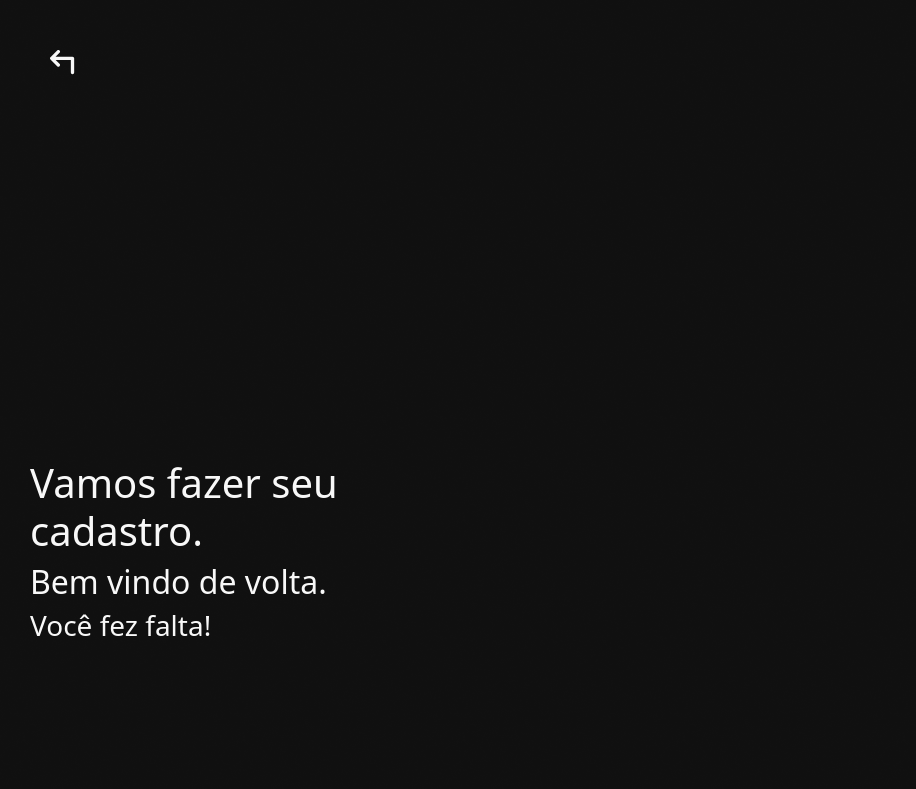
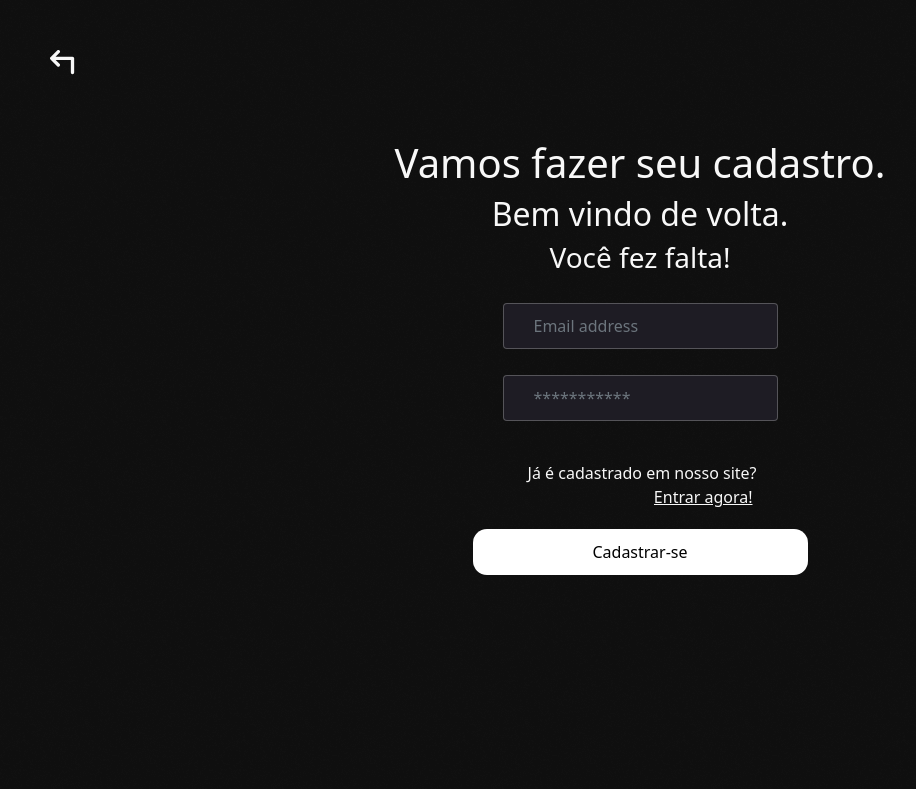
Before and after one commit to Nixoff/minixoff, an Angular app: page /signup in a window 1280 px wide. Shown: the top 789 px of the page, without its empty margins (0-916 px from the left). Built offline with nearby package versions, Linux system fonts and the light colour scheme.

Commit message:
:tada: responsive mais ou menos

```diff
--- a/src/app/home/home.component.css
+++ b/src/app/home/home.component.css
@@ -88,7 +88,6 @@
 
 
 
-
 /* BREAKPOINTS */
 
 
@@ -117,6 +116,11 @@
  }
 
 @media (min-width: 1200px) {
+
+  * {
+    overflow: hidden !important;
+  }
+
   .astro {
     display: block;
     right: -52%;
--- a/src/app/login/login.component.css
+++ b/src/app/login/login.component.css
@@ -56,3 +56,35 @@
   align-self: flex-end;
   padding-right: 55px;
 }
+
+
+
+/* BREAKPOINTS */
+
+
+@media (max-height: 640px) { }
+
+@media (min-width: 576px) {  }
+
+@media (min-width: 768px) {  }
+
+
+@media (min-width: 992px) { }
+
+@media (min-width: 1200px) {
+  .title__primary {
+    margin-top: 5%;
+    margin-bottom: unset;
+    padding-left: unset;
+    text-align: center;
+  }
+  .title-reg {
+    width: unset;
+  }
+  .register__offer {
+    margin-top: unset;
+  }
+ }
+
+
+@media (min-width: 1400px) {  }
--- a/src/app/login/login.component.html
+++ b/src/app/login/login.component.html
@@ -17,7 +17,7 @@
     </div>
     <div class="form-group mb-4">
       <label for="password" class="">
-      <input type="password" name="password" id="password" class="form-control input pass__icon" placeholder="***********" ><i class="far fa-eye-slash"></i></label>
+      <input type="password" name="password" id="password" class="form-control input pass__icon" placeholder="***********" ><!-- <i class="far fa-eye-slash"></i> --></label>
     </div>
     <div class="register__offer">
       <p class="">Ainda não é cadastrado no site?</p> <a [routerLink]="['/signup']">Crie uma conta agora!</a>
--- a/src/app/signup/signup.component.css
+++ b/src/app/signup/signup.component.css
@@ -51,3 +51,39 @@
   align-self: flex-end;
   padding-right: 55px;
 }
+
+
+
+
+/* BRAKPOINTS */
+
+
+/* BREAKPOINTS */
+
+
+@media (max-height: 640px) { }
+
+@media (min-width: 576px) {  }
+
+@media (min-width: 768px) {  }
+
+
+@media (min-width: 992px) { }
+
+@media (min-width: 1200px) {
+  .title__primary {
+    margin-top: 5%;
+    margin-bottom: unset;
+    padding-left: unset;
+    text-align: center;
+  }
+  .title-reg {
+    width: unset;
+  }
+  .register__offer {
+    margin-top: unset;
+  }
+ }
+
+
+@media (min-width: 1400px) {  }
--- a/src/app/signup/signup.component.html
+++ b/src/app/signup/signup.component.html
@@ -17,7 +17,7 @@
     </div>
     <div class="form-group mb-4">
       <label for="password" class="">
-      <input type="password" name="password" id="password" class="form-control input pass__icon" placeholder="***********"> <i class="far fa-eye-slash"></i></label>
+      <input type="password" name="password" id="password" class="form-control input pass__icon" placeholder="***********"> <!-- <i class="far fa-eye-slash"></i> --></label>
     </div>
     <div class="register__offer">
       <p class="">&nbsp;Já é cadastrado em nosso site?</p> <a [routerLink]="['/login']">Entrar agora!</a>
--- a/src/styles.css
+++ b/src/styles.css
@@ -2,12 +2,30 @@
 @import url('https://fonts.googleapis.com/css2?family=Montserrat:wght@800&display=swap');
 @import url('https://fonts.googleapis.com/css2?family=Roboto&display=swap');
 /* You can add global styles to this file, and also import other style files */
-
+* {
+  overflow-x: hidden !important;
+}
 html, body {
   background-image: url("./assets/imgs/rectangle.png");
   background-color: #111;
+  overflow-x: hidden !important;
 }
 
 p {
   margin-bottom: 0;
 }
+
+@media (min-width: 1200px) {
+
+  * {
+    overflow-x: hidden !important;
+  }
+}
+
+
+.form-control:focus {
+  color: #f8f8f8 !important;
+  outline: 0;
+  box-shadow: 0px 1px 1px #147ec1;
+  transform: scale(1.02);
+}
```
